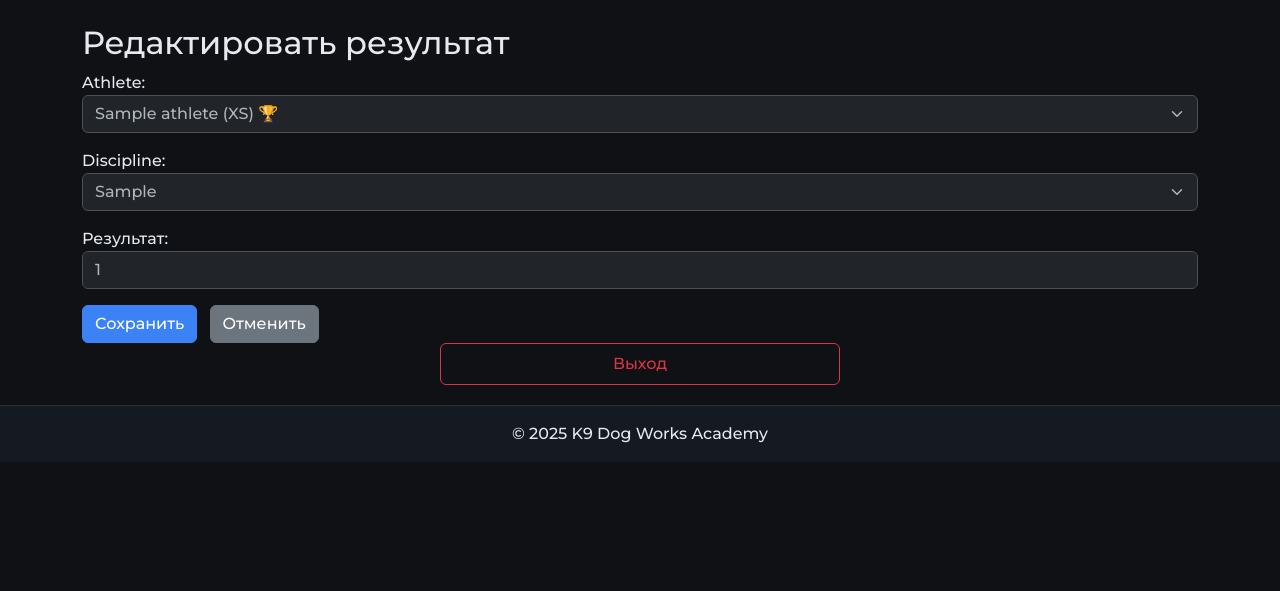
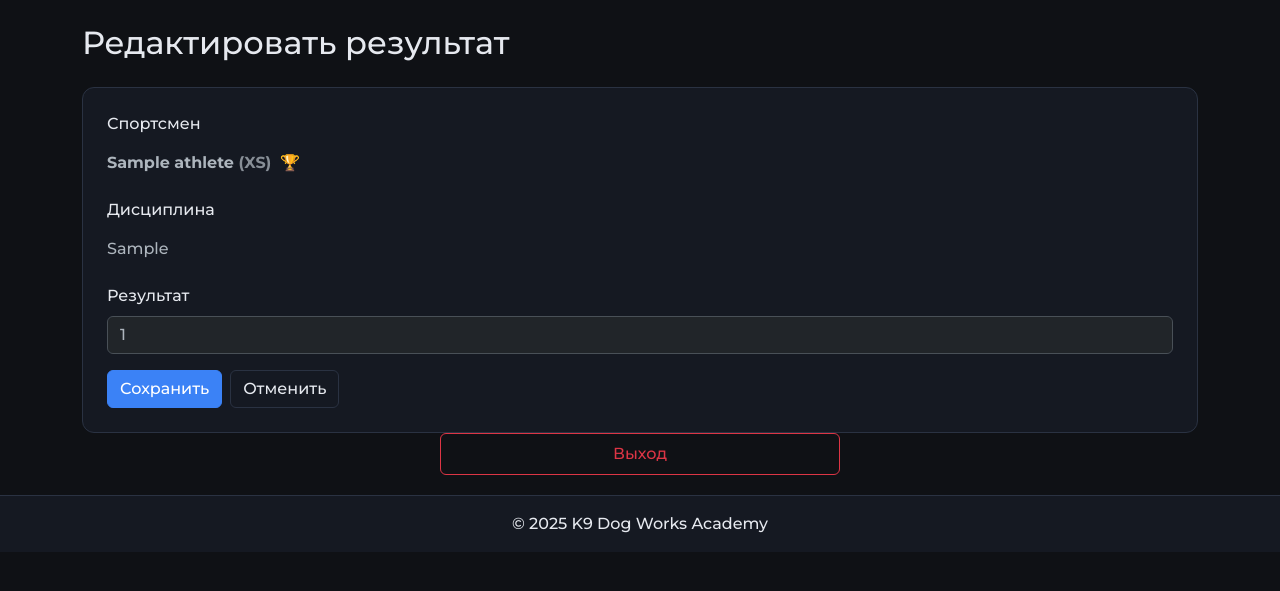
Before and after one commit to NovikovAndrei/ratnote, a Django app: page /event/1/result/1/edit/ in a window 1280 px wide. Shown: the part 134-725 px from the top of the page. Run offline with Django 5.2, Linux system fonts and the light colour scheme; a user stored in the database is signed in; tables that the repository leaves empty hold one stand-in row (values such as "Sample post").

Commit message:
fix: edit_result — спортсмен и дисциплина только для чтения, редактируется только результат

```diff
--- a/rat_notebook/results/views.py
+++ b/rat_notebook/results/views.py
@@ -107,22 +107,33 @@ def event_detail(request, event_id):
 
 
 @login_required
-@permission_required('results.change_disciplineresult', raise_exception=True)  # <—
+@permission_required('results.change_disciplineresult', raise_exception=True)
 def edit_result(request, event_id, pk):
     event = get_object_or_404(Event, pk=event_id)
     r = get_object_or_404(DisciplineResult, pk=pk, athlete__event=event)
     group_param = request.GET.get('group') or ('C' if r.athlete.is_champion else r.athlete.growth_category)
 
     if request.method == 'POST':
-        form = DisciplineResultForm(request.POST, instance=r)
+        form = DisciplineResultForm(request.POST, instance=r, event=event)
+        # визуально заблокированы — но главное, ниже жёстко фиксируем
+        form.fields['athlete'].disabled = True
+        form.fields['discipline'].disabled = True
+
         if form.is_valid():
-            form.save()
+            obj = form.save(commit=False)
+            # серверная защита: не позволяем сменить спортсмена/дисциплину
+            obj.athlete_id = r.athlete_id
+            obj.discipline_id = r.discipline_id
+            obj.save()
             url = reverse('event_detail', args=[event.id])
             return redirect(f"{url}?group={group_param}#pane-{group_param}")
     else:
-        form = DisciplineResultForm(instance=r)
+        form = DisciplineResultForm(instance=r, event=event)
+        # в UI селекты неактивны
+        form.fields['athlete'].disabled = True
+        form.fields['discipline'].disabled = True
+
     return render(request, 'results/edit_result.html', {'event': event, 'form': form})
-
 
 @login_required
 @permission_required('results.delete_disciplineresult', raise_exception=True)  # <—
--- a/rat_notebook/templates/results/edit_result.html
+++ b/rat_notebook/templates/results/edit_result.html
@@ -3,29 +3,35 @@
 
 {% block content %}
 <div class="container mt-4">
-  <h2>Редактировать результат</h2>
-  <form method="post">
+  <h2 class="mb-4">Редактировать результат</h2>
+
+  <form method="post" class="card p-4">
     {% csrf_token %}
 
+    {# --- Спортсмен: красиво выводим, значение передаём скрытым полем --- #}
     <div class="mb-3">
-      {{ form.athlete.label_tag }}
-      {{ form.athlete }}
-      {% for err in form.athlete.errors %}
-        <div class="text-danger">{{ err }}</div>
-      {% endfor %}
+      <label class="form-label">Спортсмен</label>
+      <div class="form-control-plaintext fw-semibold">
+        {{ form.instance.athlete.name }}
+        <span class="text-muted">({{ form.instance.athlete.growth_category }})</span>
+        {% if form.instance.athlete.is_champion %}<span class="ms-1">🏆</span>{% endif %}
+      </div>
+      <input type="hidden" name="{{ form.athlete.name }}" value="{{ form.instance.athlete.id }}">
     </div>
 
+    {# --- Дисциплина: красиво выводим, значение передаём скрытым полем --- #}
     <div class="mb-3">
-      {{ form.discipline.label_tag }}
-      {{ form.discipline }}
-      {% for err in form.discipline.errors %}
-        <div class="text-danger">{{ err }}</div>
-      {% endfor %}
+      <label class="form-label">Дисциплина</label>
+      <div class="form-control-plaintext">
+        {{ form.instance.discipline.verbose }}
+      </div>
+      <input type="hidden" name="{{ form.discipline.name }}" value="{{ form.instance.discipline.id }}">
     </div>
 
+    {# --- Результат: единственное редактируемое поле --- #}
     <div class="mb-3">
-      {{ form.result.label_tag }}
-      {# Рендерим поле вручную, чтобы применить форматирование #}
+      <label class="form-label">{{ form.result.label }}</label>
+
       {% if form.instance.discipline.code == 'treadmill' %}
         <input
           type="number"
@@ -33,7 +39,7 @@
           value="{{ form.instance.result|floatformat:2 }}"
           step="0.01"
           class="form-control"
-        />
+        >
       {% else %}
         <input
           type="number"
@@ -41,15 +47,18 @@
           value="{{ form.instance.result|floatformat:0 }}"
           step="1"
           class="form-control"
-        />
+        >
       {% endif %}
+
       {% for err in form.result.errors %}
-        <div class="text-danger">{{ err }}</div>
+        <div class="text-danger small mt-1">{{ err }}</div>
       {% endfor %}
     </div>
 
-    <button type="submit" class="btn btn-primary">Сохранить</button>
-    <a href="{% url 'event_detail' event.id %}" class="btn btn-secondary ms-2">Отменить</a>
+    <div class="d-flex gap-2">
+      <button type="submit" class="btn btn-primary">Сохранить</button>
+      <a href="{% url 'event_detail' event.id %}" class="btn btn-outline-secondary">Отменить</a>
+    </div>
   </form>
 </div>
 {% endblock %}
```
Also changed, not shown: rat_notebook/results/forms.py (+29 -7 lines).
